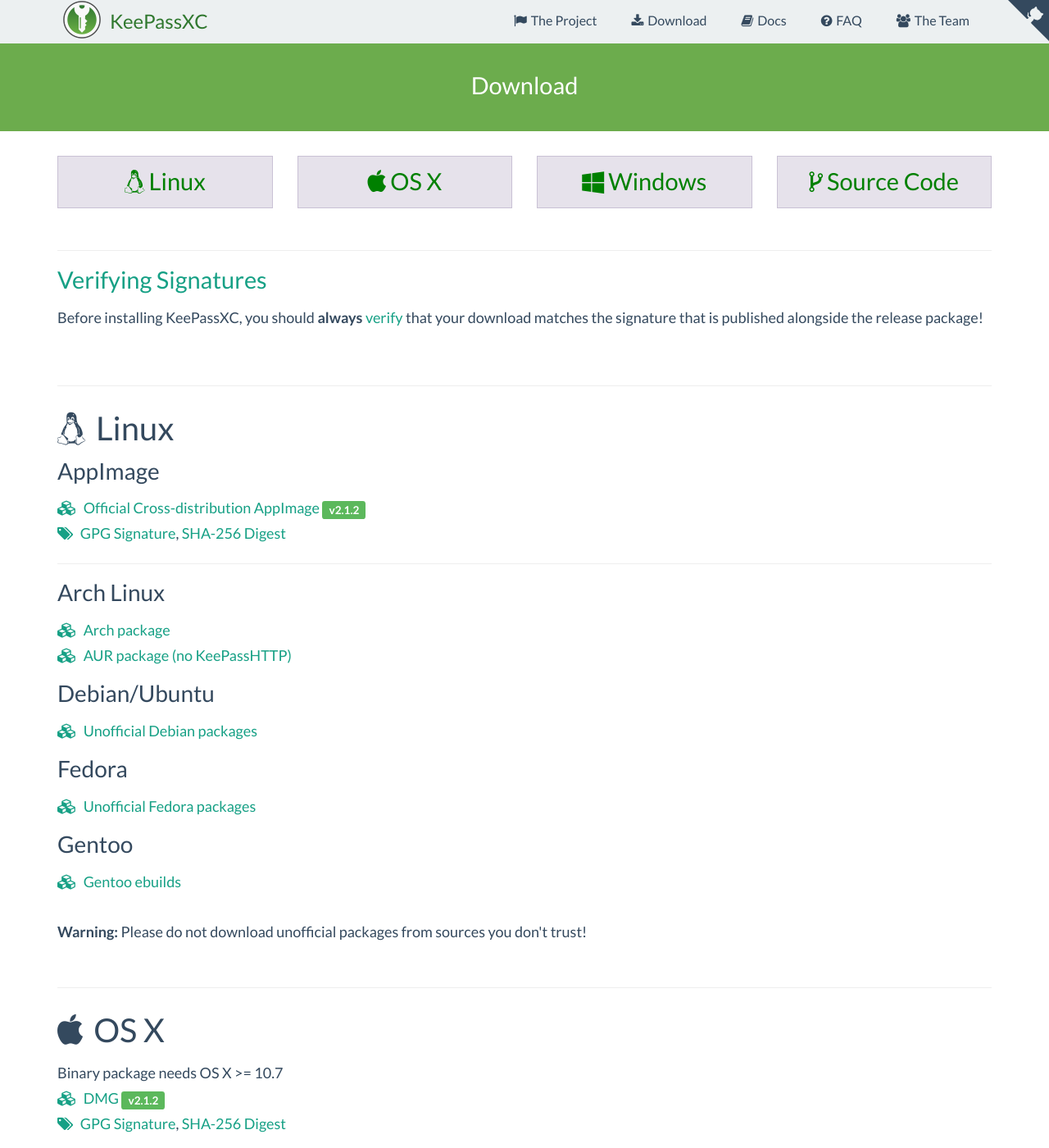
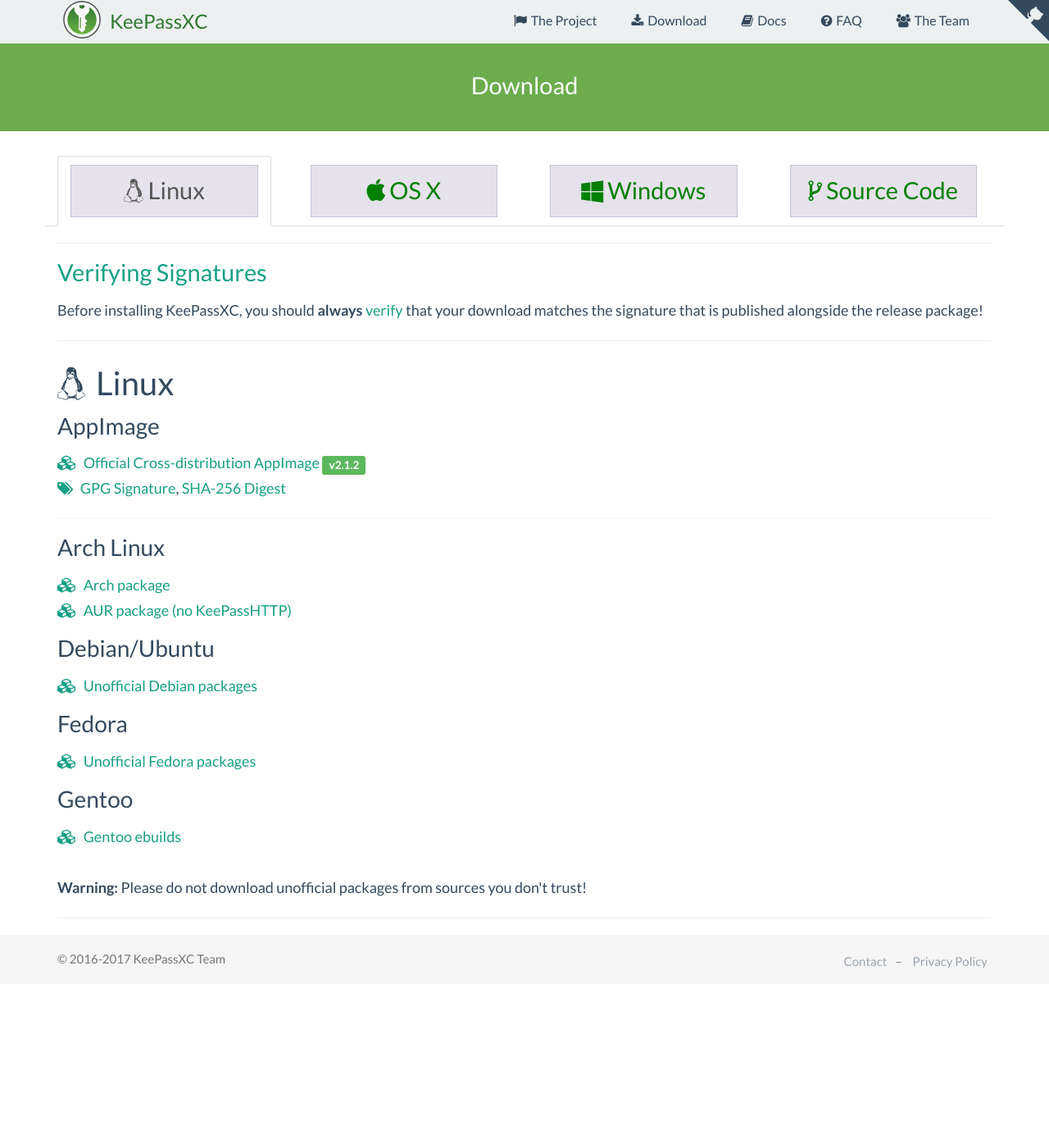
Before and after one commit to keepassxreboot/keepassxc-org, a Jekyll site: the page built from download.html, in a window 1280 px wide and 1400 px high. Shown: the whole window at 82% size. Built offline with Jekyll 4.4.1, drawn with Linux system fonts in a browser that asks for light colours; comment, search, counter and statistics services are not loaded; some of the changed text lies outside the part shown.

Commit message:
Update Bootstrap CSS

```diff
--- a/download.html
+++ b/download.html
@@ -5,44 +5,55 @@
 ---
 
 <!-- Example row of columns -->
-<div class="row download">
-  <div class="col-md-3">
-    <a href="#linux"><div class="platform"><h4><i class="fa fa-linux" aria-hidden="true"></i>Linux</h4>
-    </div></a>
+<ul id="tabs" class="row download nav nav-tabs">
+    <li class="col-md-3 active">
+        <a href="#linux" data-toggle="tab">
+            <div class="platform"><h4><i class="fa fa-linux" aria-hidden="true"></i>Linux</h4>
             </div>
-  <div class="col-md-3">
-    <a href="#mac"><div class="platform"><h4><i class="fa fa-apple" aria-hidden="true"></i>OS X</h4>
-    </div></a>
+        </a>
+    </li>
+    <li class="col-md-3">
+        <a href="#mac" data-toggle="tab">
+            <div class="platform"><h4><i class="fa fa-apple" aria-hidden="true"></i>OS X</h4>
             </div>
-  <div class="col-md-3">
-    <a href="#windows"><div class="platform"><h4><i class="fa fa-windows" aria-hidden="true"></i>Windows</h4>
-    </div></a>
+        </a>
+    </li>
+    <li class="col-md-3">
+        <a href="#windows" data-toggle="tab">
+            <div class="platform"><h4><i class="fa fa-windows" aria-hidden="true"></i>Windows</h4>
             </div>
-  <div class="col-md-3">
-    <a href="#source"><div class="platform"><h4><i class="fa fa-code-fork" aria-hidden="true"></i>Source Code</h4>
-    </div></a>
+        </a>
+    </li>
+    <li class="col-md-3">
+        <a href="#source" data-toggle="tab">
+            <div class="platform"><h4><i class="fa fa-code-fork" aria-hidden="true"></i>Source Code</h4>
             </div>
-</div>
+        </a>
+    </li>
+</ul>
 
-<br/>
-
-<div><hr/>
+<div>
+    <hr/>
     <h4><a href="verifying-signatures">Verifying Signatures</a></h4>
-  <p>Before installing KeePassXC, you should <strong>always</strong> <a href="verifying-signatures">verify</a> that your download matches the signature that is published alongside the release package!
+    <p>Before installing KeePassXC, you should <strong>always</strong> <a href="verifying-signatures">verify</a> that
+        your download matches the signature that is published alongside the release package!
     </p>
 </div>
 
-<br/>
 
-<div><a name="linux"></a><hr/>
+<div class="tab-content">
+    <div class="tab-pane active slide in" id="linux">
+        <hr/>
         <h3><i class="fa fa-linux" aria-hidden="true"></i> Linux</h3>
         <h5>AppImage</h5>
         <a href="https://github.com/keepassxreboot/keepassxc/releases/download/2.1.2/KeePassXC-2.1.2-x86_64.AppImage">
             <i class="fa fa-cubes" aria-hidden="true"></i> Official Cross-distribution AppImage
             <span class="label label-success">v2.1.2</span>
         </a><br/>
-  <a href="https://github.com/keepassxreboot/keepassxc/releases/download/2.1.2/KeePassXC-2.1.2-x86_64.AppImage.sig"><i class="fa fa-tags" aria-hidden="true"></i> GPG Signature</a>,
-  <a href="https://github.com/keepassxreboot/keepassxc/releases/download/2.1.2/KeePassXC-2.1.2-x86_64.AppImage.DIGEST"> SHA-256 Digest</a><br/>
+        <a href="https://github.com/keepassxreboot/keepassxc/releases/download/2.1.2/KeePassXC-2.1.2-x86_64.AppImage.sig"><i
+                class="fa fa-tags" aria-hidden="true"></i> GPG Signature</a>,
+        <a href="https://github.com/keepassxreboot/keepassxc/releases/download/2.1.2/KeePassXC-2.1.2-x86_64.AppImage.DIGEST">
+            SHA-256 Digest</a><br/>
         <hr>
         <h5>Arch Linux</h5>
         <a href="https://www.archlinux.org/packages/community/x86_64/keepassxc/">
@@ -70,45 +81,58 @@
         <div><strong>Warning:</strong> Please do not download unofficial packages from sources you don't trust!</div>
     </div>
 
-<br/>
-
-<div><a name="mac"></a><hr/>
+    <div class="tab-pane slide" id="mac">
+        <hr/>
         <h3><i class="fa fa-mac" aria-hidden="true"></i> OS X</h3>
         Binary package needs OS X >= 10.7<br>
         <a href="https://github.com/keepassxreboot/keepassxc/releases/download/2.1.2/KeePassXC-2.1.2.dmg">
             <i class="fa fa-cubes" aria-hidden="true"></i> DMG <span class="label label-success">v2.1.2</span>
         </a><br/>
-  <a href="https://github.com/keepassxreboot/keepassxc/releases/download/2.1.2/KeePassXC-2.1.2.dmg.sig"><i class="fa fa-tags" aria-hidden="true"></i> GPG Signature</a>,
-  <a href="https://github.com/keepassxreboot/keepassxc/releases/download/2.1.2/KeePassXC-2.1.2.dmg.DIGEST"> SHA-256 Digest</a>
+        <a href="https://github.com/keepassxreboot/keepassxc/releases/download/2.1.2/KeePassXC-2.1.2.dmg.sig"><i
+                class="fa fa-tags" aria-hidden="true"></i> GPG Signature</a>,
+        <a href="https://github.com/keepassxreboot/keepassxc/releases/download/2.1.2/KeePassXC-2.1.2.dmg.DIGEST"> SHA-256
+            Digest</a>
     </div>
 
-<br/>
-
-<div><a name="windows"></a><hr/>
+    <div class="tab-pane fade" id="windows">
+        <hr/>
         <h3><i class="fa fa-windows" aria-hidden="true"></i> Windows</h3>
         Binary bundle for Windows<br/>
         <a href="https://github.com/keepassxreboot/keepassxc/releases/download/2.1.2/KeePassXC-2.1.2-Win64.zip">
             <i class="fa fa-cubes" aria-hidden="true"></i> ZIP Portable <span class="label label-success">v2.1.2</span>
         </a><br>
-  <a href="https://github.com/keepassxreboot/keepassxc/releases/download/2.1.2/KeePassXC-2.1.2-Win64.zip.sig"><i class="fa fa-tags" aria-hidden="true"></i> GPG Signature</a>,
-  <a href="https://github.com/keepassxreboot/keepassxc/releases/download/2.1.2/KeePassXC-2.1.2-Win64.zip.DIGEST"> SHA-256 Digest</a>
+        <a href="https://github.com/keepassxreboot/keepassxc/releases/download/2.1.2/KeePassXC-2.1.2-Win64.zip.sig"><i
+                class="fa fa-tags" aria-hidden="true"></i> GPG Signature</a>,
+        <a href="https://github.com/keepassxreboot/keepassxc/releases/download/2.1.2/KeePassXC-2.1.2-Win64.zip.DIGEST">
+            SHA-256 Digest</a>
         <br/><br>
         <a href="https://github.com/keepassxreboot/keepassxc/releases/download/2.1.2/KeePassXC-2.1.2-Win64.exe">
-    <i class="fa fa-cubes" aria-hidden="true"></i>Executable Installer <span class="label label-success">v2.1.2</span>
+            <i class="fa fa-cubes" aria-hidden="true"></i>Executable Installer <span
+                class="label label-success">v2.1.2</span>
         </a><br>
-  <a href="https://github.com/keepassxreboot/keepassxc/releases/download/2.1.2/KeePassXC-2.1.2-Win64.exe.sig"><i class="fa fa-tags" aria-hidden="true"></i> GPG Signature</a>,
-  <a href="https://github.com/keepassxreboot/keepassxc/releases/download/2.1.2/KeePassXC-2.1.2-Win64.exe.DIGEST"> SHA-256 Digest</a>
+        <a href="https://github.com/keepassxreboot/keepassxc/releases/download/2.1.2/KeePassXC-2.1.2-Win64.exe.sig"><i
+                class="fa fa-tags" aria-hidden="true"></i> GPG Signature</a>,
+        <a href="https://github.com/keepassxreboot/keepassxc/releases/download/2.1.2/KeePassXC-2.1.2-Win64.exe.DIGEST">
+            SHA-256 Digest</a>
     </div>
 
-<br/>
-
-<div><a name="source"></a><hr/>
+    <div class="tab-pane fade" id="source">
+        <hr/>
         <h3><i class="fa fa-code-fork" aria-hidden="true"></i> Source Code</h3>
         For installation instructions see the <a href="docs#wiki">Docs</a><br/>
         <a href="https://github.com/keepassxreboot/keepassxc/releases/download/2.1.2/keepassxc-2.1.2-src.tar.xz">
             <i class="fa fa-cubes" aria-hidden="true"></i> Source Code Release
             <span class="label label-success">v2.1.2</span>
         </a><br/>
-  <a href="https://github.com/keepassxreboot/keepassxc/releases/download/2.1.2/keepassxc-2.1.2-src.tar.xz.sig"><i class="fa fa-tags" aria-hidden="true"></i> GPG Signature</a>,
-  <a href="https://github.com/keepassxreboot/keepassxc/releases/download/2.1.2/keepassxc-2.1.2-src.tar.xz.DIGEST"> SHA-256 Digest</a>
+        <a href="https://github.com/keepassxreboot/keepassxc/releases/download/2.1.2/keepassxc-2.1.2-src.tar.xz.sig"><i
+                class="fa fa-tags" aria-hidden="true"></i> GPG Signature</a>,
+        <a href="https://github.com/keepassxreboot/keepassxc/releases/download/2.1.2/keepassxc-2.1.2-src.tar.xz.DIGEST">
+            SHA-256 Digest</a>
     </div>
+</div>
+
+<script>
+    jQuery(document).ready(function() {
+        $("#" + location.hash).tab("show");
+    });
+</script>
```
Also changed, not shown: css/bootstrap.css, css/bootstrap.min.css. Lines whose indentation alone changed are shown as unchanged.
